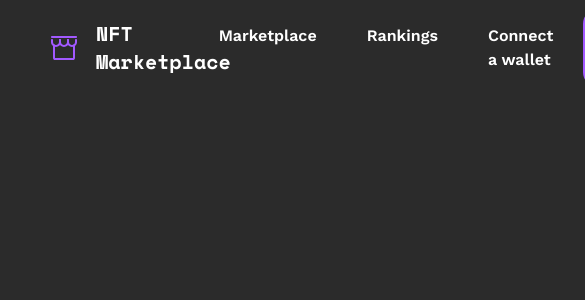
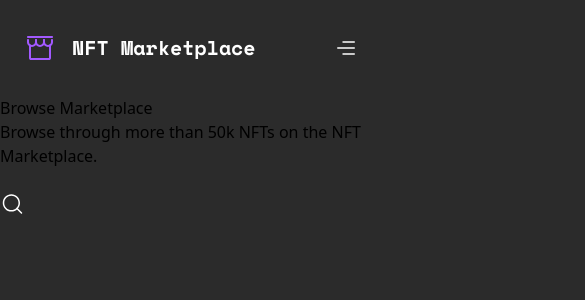
Before and after one commit to Cirillio/frontend_vue, a Vue app: page /marketplace in a window 390 px wide. Shown: the top 300 px of the page, 585 px wide, since content can reach past the window. Built offline with nearby package versions, Linux system fonts and the light colour scheme; grey boxes are pictures that could not be loaded.

Commit message:
Сделаны: шапка, вступление, начальный роутинг плюс боковое меню и также адаптация всего этого

```diff
--- a/src/App.vue
+++ b/src/App.vue
@@ -1,9 +1,7 @@
-<script setup>
-import MainHeader from "./components/MainHeader.vue";
-</script>
+<script setup></script>
 
 <template>
-  <MainHeader />
+  <RouterView />
 </template>
 
 <style scoped></style>
--- a/src/assets/main.css
+++ b/src/assets/main.css
@@ -1,4 +1,5 @@
 @import "tailwindcss";
+@import "animate.css";
 
 @theme {
   --color-background: #2b2b2b;
@@ -17,6 +18,43 @@ html {
 @layer utilities;
 
 @layer utilities {
+  .btn {
+    @apply flex gap-2 items-center justify-center bg-action  rounded-[20px] cursor-pointer transition hover:scale-95;
+  }
+
+  .burger {
+    @apply xl:hidden min-[100px]:flex aspect-square max-h-14 p-2 cursor-pointer select-none transition duration-500 rotate-y-180 hover:scale-125;
+  }
+
+  .c {
+    @apply text-[12px];
+  }
+  .b {
+    @apply text-[16px];
+  }
+  .p {
+    @apply text-[16px] xl:text-[22px] font-normal;
+  }
+  .h1 {
+    @apply text-[28px] md:text-[38px] xl:text-[67px];
+  }
+
+  .h2 {
+    @apply text-[38px] lg:text-[51px];
+  }
+
+  .h3 {
+    @apply text-[28px] xl:text-[38px];
+  }
+
+  .h4 {
+    @apply text-[22px] xl:text-[28px];
+  }
+
+  .h5 {
+    @apply text-[22px];
+  }
+
   .firstGradient {
     @apply bg-gradient-to-r from-[#A259FF] to-[#FF6250];
   }
--- /dev/null
+++ b/src/components/MainDrawer.vue
@@ -0,0 +1,71 @@
+<script setup>
+import { useDrawerStore } from "../stores/drawerStore";
+const drawerStore = useDrawerStore();
+</script>
+
+<template>
+  <Transition name="fade">
+    <div
+      v-if="drawerStore.drawer"
+      @click="drawerStore.switch"
+      class="fixed w-full h-full bg-[rgba(0,0,0,0.5)] z-10 flex"
+    ></div>
+  </Transition>
+
+  <Transition name="slide">
+    <aside
+      v-if="drawerStore.drawer"
+      class="fixed top-0 right-0 h-full w-2/3 md:w-64 z-20 text-text work-sans font-semibold bg-backgroundSecond flex flex-col gap-5"
+    >
+      <div class="flex items-center gap-2 m-5 justify-around">
+        <img
+          @click="drawerStore.switch"
+          class="burger"
+          src="/public/icons/Burger Menu.svg"
+          alt="burgerMenu"
+        />
+        <button class="btn b py-4 px-6 max-w-fit overflow-hidden">
+          <img src="/public/icons/User.svg" alt="user" />
+          <p>Sign Up</p>
+        </button>
+      </div>
+      <ul
+        class="flex flex-col w-full text-center md:text-start b [&>*]:focus:bg-zinc-500 [&>*]:hover:bg-zinc-500 [&>*]:py-5 [&>*]:transition-all"
+      >
+        <router-link to="/marketplace">
+          <li class="px-5 cursor-pointer">Marketplace</li>
+        </router-link>
+        <li class="px-5 cursor-pointer">Rankings</li>
+        <li class="px-5 cursor-pointer">Connect a wallet</li>
+      </ul>
+    </aside>
+  </Transition>
+</template>
+
+<style scoped>
+.fade-enter-active,
+.fade-leave-active {
+  transition: opacity 0.5s ease;
+}
+
+.fade-enter-from,
+.fade-leave-to {
+  opacity: 0;
+}
+
+/* Анимация бокового сайдбара */
+.slide-enter-active,
+.slide-leave-active {
+  transition: transform 0.5s ease, opacity 0.5s ease;
+}
+
+.slide-enter-from,
+.slide-leave-to {
+  transform: translateX(100%); /* Сайдбар начинает движение справа за экраном */
+}
+
+.slide-enter-to,
+.slide-leave-from {
+  transform: translateX(0); /* Сайдбар находится в правой части экрана */
+}
+</style>
--- a/src/components/MainHeader.vue
+++ b/src/components/MainHeader.vue
@@ -1,22 +1,41 @@
-<script setup></script>
+<script setup>
+import { useDrawerStore } from "../stores/drawerStore";
+const drawerStore = useDrawerStore();
+</script>
 <template>
-  <div
-    class="flex w-full h-24 items-center justify-between px-12 py-5 text-text work-sans font-semibold"
+  <header
+    class="flex w-full h-24 items-center justify-between px-6 md:px-12 py-5 text-text work-sans font-semibold"
   >
-    <div class="flex gap-4 items-center">
-      <img src="/public/icons/Storefront.svg" alt="logo" />
-      <span class="space-mono text-xl">NFT Marketplace</span>
-    </div>
-    <div class="flex gap-2.5 items-center">
-      <ul class="flex gap-2.5">
-        <li class="py-3 px-5">Marketplace</li>
-        <li class="py-3 px-5">Rankings</li>
-        <li class="py-3 px-5">Connect a wallet</li>
+    <router-link to="/">
+      <div class="flex gap-4 items-center cursor-pointer">
+        <img src="/public/icons/Storefront.svg" alt="logo" />
+        <span class="space-mono text-xl text-nowrap">NFT Marketplace</span>
+      </div>
+    </router-link>
+    <div class="gap-2.5 items-center min-[100px]:hidden xl:flex">
+      <ul
+        class="flex gap-2.5 b [&>*>*]:text-text [&>*>*]:hover:text-lime-500 [&>*>*]:transition-all duration-1000"
+      >
+        <router-link to="/marketplace">
+          <li class="py-3 px-5 cursor-pointer">Marketplace</li>
+        </router-link>
+        <router-link>
+          <li class="py-3 px-5 cursor-pointer">Rankings</li>
+        </router-link>
+        <router-link>
+          <li class="py-3 px-5 cursor-pointer">Connect a wallet</li>
+        </router-link>
       </ul>
-      <button class="flex gap-2 items-center justify-center bg-action py-4 px-6 rounded-2xl">
+      <button class="btn b py-4 px-6">
         <img src="/public/icons/User.svg" alt="user" />
         <p>Sign Up</p>
       </button>
     </div>
-  </div>
+    <img
+      @click="drawerStore.switch"
+      class="burger"
+      src="/public/icons/Burger Menu.svg"
+      alt="burgerMenu"
+    />
+  </header>
 </template>
--- /dev/null
+++ b/src/components/MainHighlighted.vue
@@ -0,0 +1,33 @@
+<script setup></script>
+<template>
+  <div
+    class="flex flex-col sm:grid grid-cols-2 grid-rows-2 gap-x-[30px] w-full px-10 md:px-20 xl:px-56 text-text work-sans font-semibold"
+  >
+    <div class="flex flex-col w-full h-fit gap-5">
+      <h1 class="h1 leading-tight">Discover digital art & Collect NFTs</h1>
+      <p class="p">
+        NFT marketplace UI created with Anima for Figma. Collect, buy and sell art from more than
+        20k NFT artists.
+      </p>
+    </div>
+    <div class="row-span-2 w-full col-start-2 aspect-square">
+      <img class="flex w-full" src="/public/static/highlighted.gif" alt="highlighted" />
+    </div>
+    <div>
+      <button
+        class="my-[14px] xl:my-[30px] flex w-full sm:w-fit sm:justify-self-center md:justify-self-start h-fit btn b py-4 px-8"
+      >
+        <img src="/public/icons/RocketLaunch.svg" alt="launch" />
+        <p>Get started</p>
+      </button>
+      <div class="flex flex-wrap justify-between">
+        <h5 class="h5 w-1/3 space-mono">240k+</h5>
+        <h5 class="h5 w-1/3 space-mono">240k+</h5>
+        <h5 class="h5 w-1/3 space-mono">240k+</h5>
+        <p class="w-1/3 work-sans">Total sales</p>
+        <p class="w-1/3 work-sans">Auctions</p>
+        <p class="w-1/3 work-sans">Artists</p>
+      </div>
+    </div>
+  </div>
+</template>
--- /dev/null
+++ b/src/layouts/MainLayout.vue
@@ -0,0 +1,14 @@
+<script setup>
+import MainHeader from "../components/MainHeader.vue";
+import MainDrawer from "../components/MainDrawer.vue";
+</script>
+
+<template>
+  <MainDrawer />
+  <MainHeader />
+  <main>
+    <RouterView />
+  </main>
+</template>
+
+<style scoped></style>
--- /dev/null
+++ b/src/router/router.js
@@ -0,0 +1,30 @@
+import { createWebHistory, createRouter } from "vue-router";
+import MainLayout from "../layouts/MainLayout.vue";
+import MainView from "../views/MainView.vue";
+import MarketplaceView from "../views/MarketplaceView.vue";
+const routes = [
+  {
+    path: "/",
+    name: "Main",
+    component: MainLayout,
+    children: [
+      {
+        path: "/",
+        name: "MainPage",
+        component: MainView,
+      },
+      {
+        path: "/marketplace",
+        name: "Marketplace",
+        component: MarketplaceView,
+      },
+    ],
+  },
+];
+
+const router = createRouter({
+  history: createWebHistory(),
+  routes,
+});
+
+export default router;
--- /dev/null
+++ b/src/stores/drawerStore.js
@@ -0,0 +1,12 @@
+import { defineStore } from "pinia";
+
+export const useDrawerStore = defineStore("drawer", {
+  state: () => ({
+    drawer: false,
+  }),
+  actions: {
+    switch() {
+      this.drawer = !this.drawer;
+    },
+  },
+});
--- /dev/null
+++ b/src/views/MainView.vue
@@ -0,0 +1,7 @@
+<script setup>
+import MainHighlighted from "../components/MainHighlighted.vue";
+</script>
+
+<template>
+  <MainHighlighted />
+</template>
--- /dev/null
+++ b/src/views/MarketplaceView.vue
@@ -0,0 +1,9 @@
+<script setup></script>
+
+<template>
+  <div>
+    <h1>Browse Marketplace</h1>
+    <p>Browse through more than 50k NFTs on the NFT Marketplace.</p>
+    <div><input type="text" /> <img src="/public/icons/Search.svg" alt="browse" /></div>
+  </div>
+</template>
```
Also changed, not shown: src/main.js (+11 -4 lines), public/icons/Search.svg (added).
